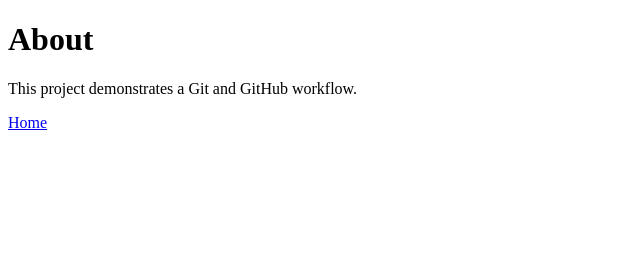
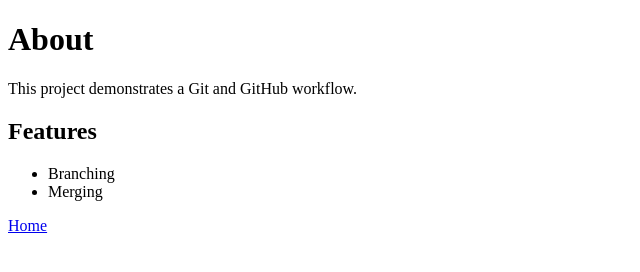
Before and after one commit to Astro-Dude/SDP-Git-Assignment, a plain HTML site: page about.html in a window 1280 px wide. Shown: the whole page, without its empty margins (0-640 px from the left). Drawn offline with Linux system fonts and the light colour scheme.

Commit message:
Add features section to about.html (feature branch)

```diff
--- a/about.html
+++ b/about.html
@@ -8,6 +8,11 @@
 <body>
   <h1>About</h1>
   <p>This project demonstrates a Git and GitHub workflow.</p>
+  <h2>Features</h2>
+  <ul>
+    <li>Branching</li>
+    <li>Merging</li>
+  </ul>
   <a href="index.html">Home</a>
 </body>
 </html>
```
